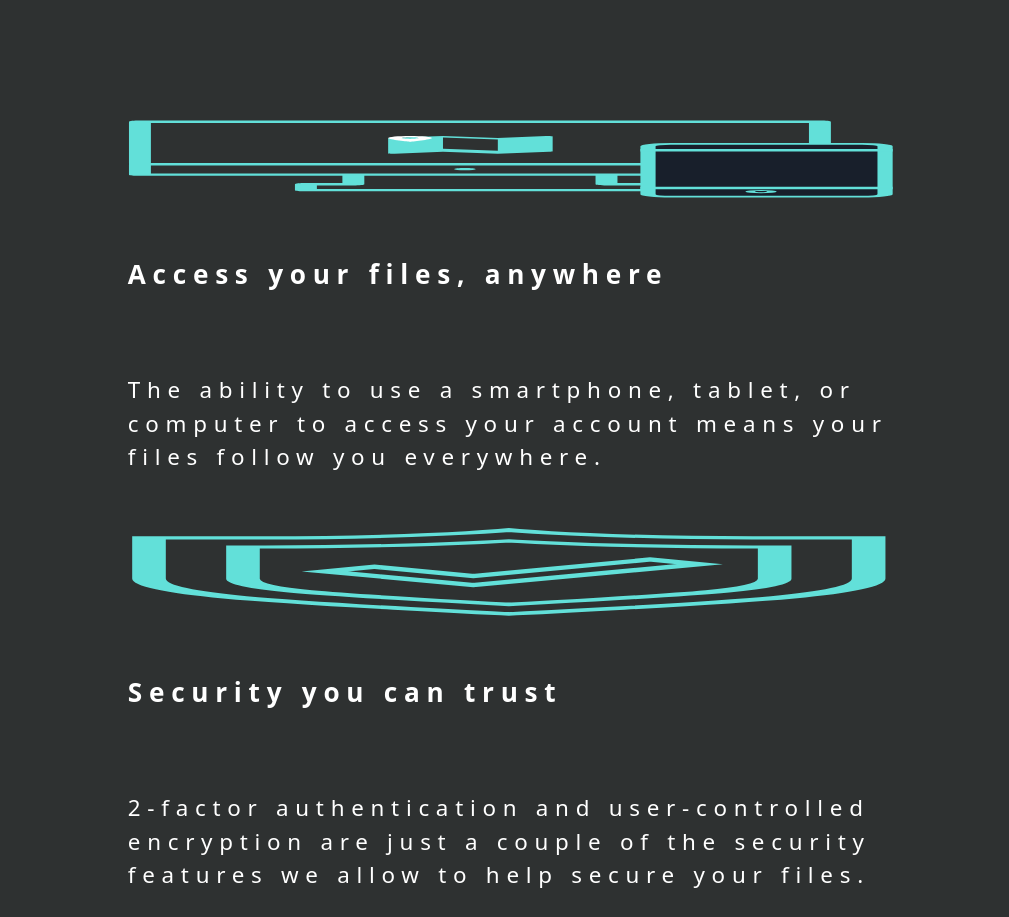
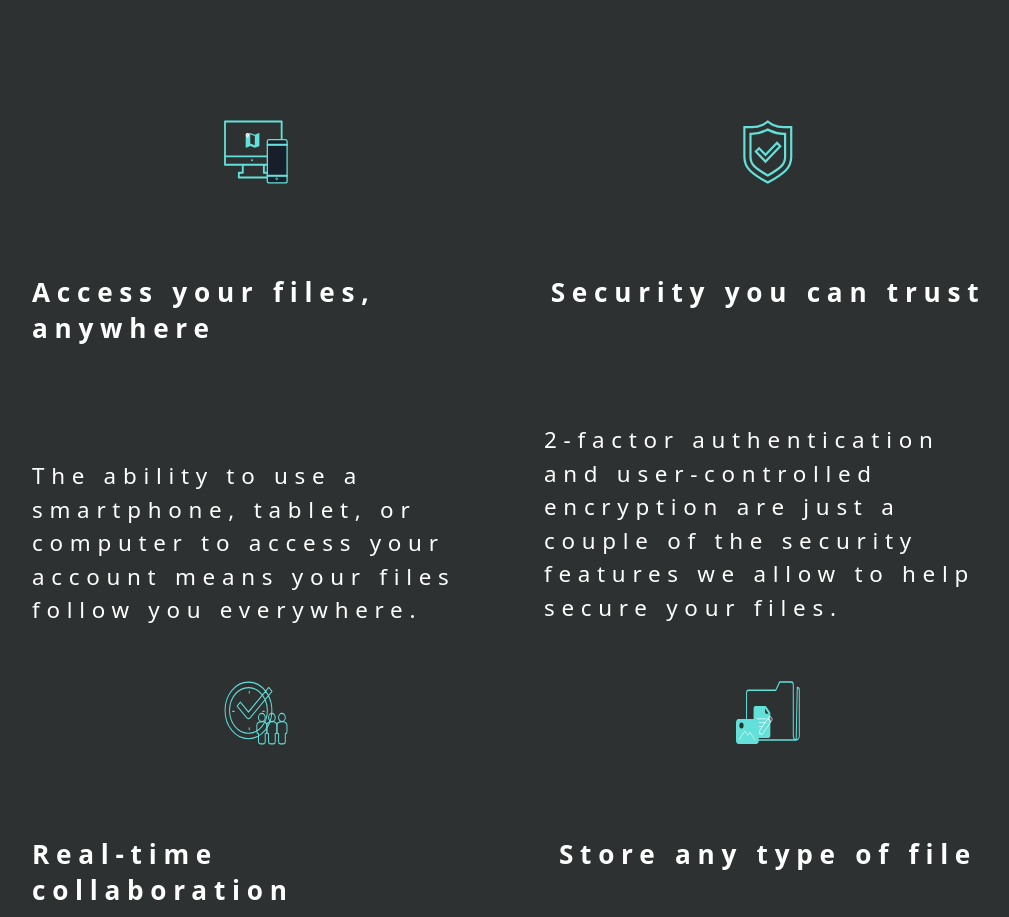
Before and after one commit to roberto3003/fylo-dark-theme-landing-page, a plain HTML site: page index.html in a window 1280 px wide. Shown: the part 760-1677 px from the top of the page, without its empty margins (128-1137 px from the left). Drawn offline with Linux system fonts and the light colour scheme.

Commit message:
styled cards

```diff
--- a/style.css
+++ b/style.css
@@ -155,6 +155,20 @@ a:visited {
 	height: calc(var(--padding)*2);
   }
 
+  .cards img {
+	display: block;
+	height: calc(var(--padding)*2);
+	width: auto;
+	max-width: calc(var(--padding)*2);
+  }
+
+  .card {
+	align-items: center;
+	width: 20em;
+	min-width: 240px;
+	gap: calc(var(--padding)*2);
+  }
+
 .social img {
   height: calc(var(--padding)*1.5);
   width: auto;
```
